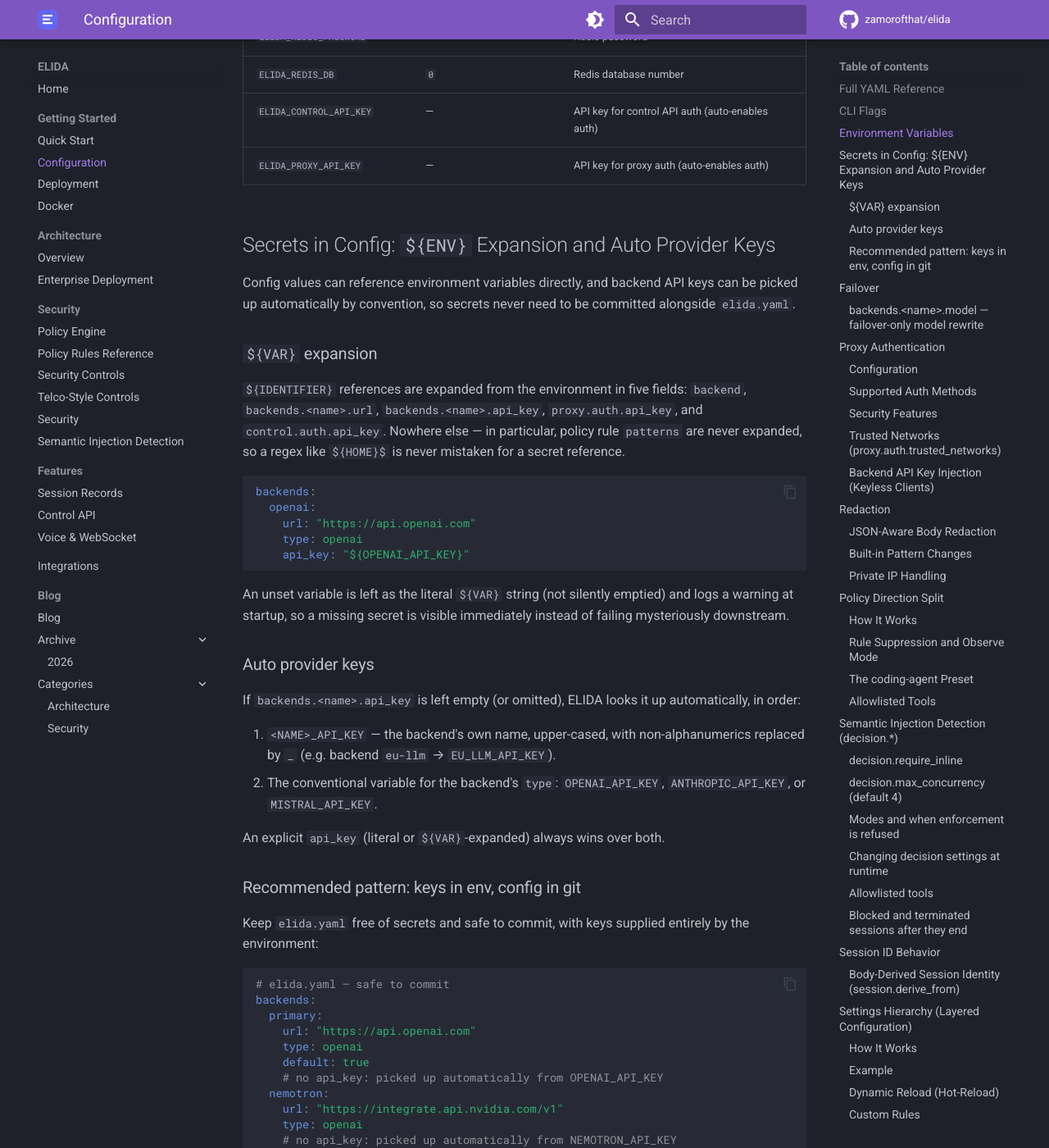
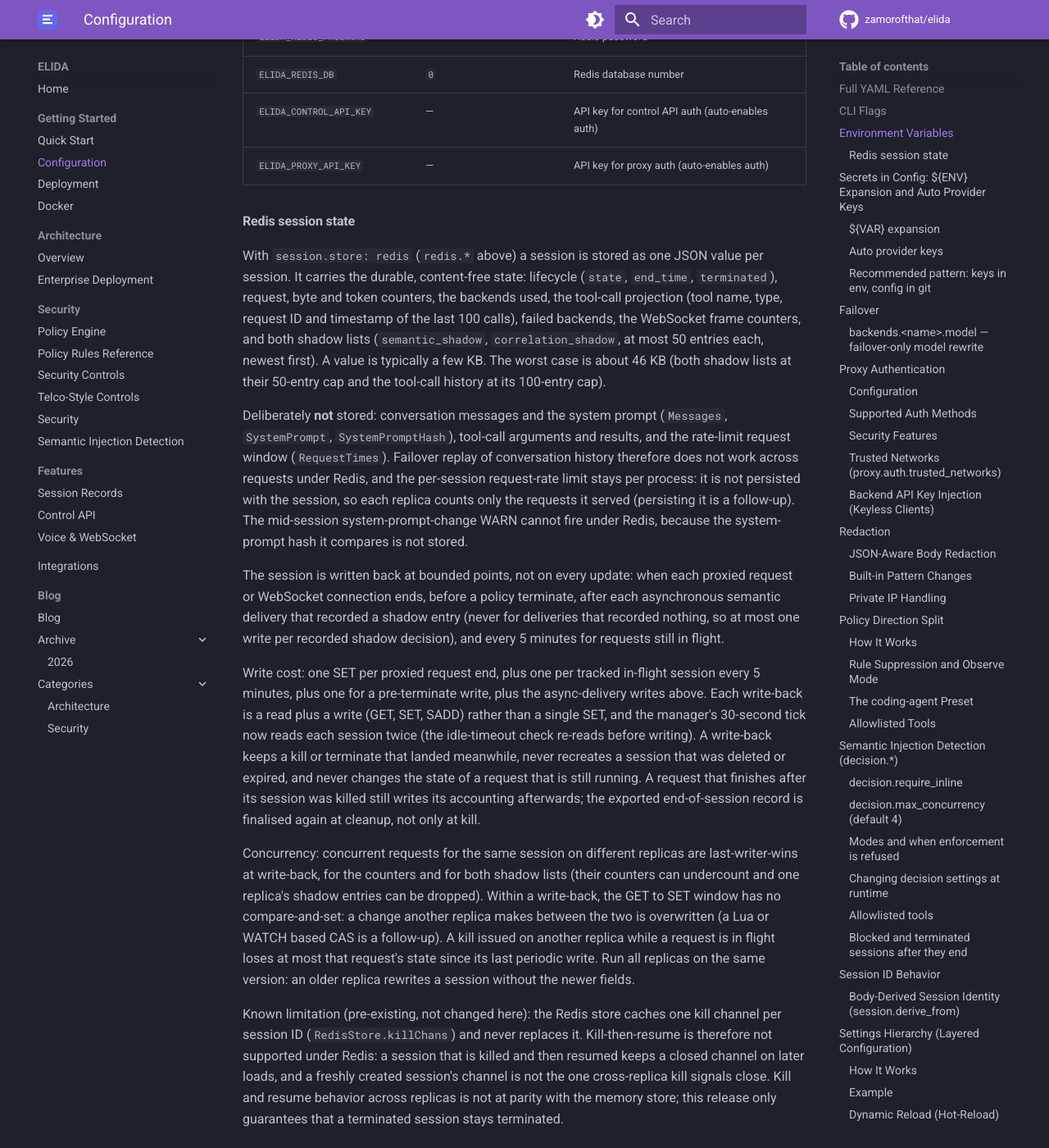
Before and after one commit to zamorofthat/elida, an MkDocs documentation site: the page built from docs/configuration.md, in a window 1280 px wide and 1400 px high, scrolled down 4187 px. Shown: the whole window at 82% size. Built offline with MkDocs 1.6.1 and Material for MkDocs 9.7.7, drawn with Linux system fonts in a browser that asks for light colours; comment, search, counter and statistics services are not loaded.

Commit message:
docs: document the Redis session state, its cost, and its known limitations

```diff
--- a/docs/configuration.md
+++ b/docs/configuration.md
@@ -179,6 +179,63 @@
 | `ELIDA_REDIS_DB` | `0` | Redis database number |
 | `ELIDA_CONTROL_API_KEY` | — | API key for control API auth (auto-enables auth) |
 | `ELIDA_PROXY_API_KEY` | — | API key for proxy auth (auto-enables auth) |
+
+#### Redis session state
+
+With `session.store: redis` (`redis.*` above) a session is stored as one JSON
+value per session. It carries the durable, content-free state: lifecycle
+(`state`, `end_time`, `terminated`), request, byte and token counters, the
+backends used, the tool-call projection (tool name, type, request ID and
+timestamp of the last 100 calls), failed backends, the WebSocket frame
+counters, and both shadow lists (`semantic_shadow`, `correlation_shadow`, at
+most 50 entries each, newest first). A value is typically a few KB. The
+worst case is about 46 KB (both shadow lists at their 50-entry cap and the
+tool-call history at its 100-entry cap).
+
+Deliberately **not** stored: conversation messages and the system prompt
+(`Messages`, `SystemPrompt`, `SystemPromptHash`), tool-call arguments and
+results, and the rate-limit request window (`RequestTimes`). Failover replay of
+conversation history therefore does not work across requests under Redis, and
+the per-session request-rate limit stays per process: it is not persisted with
+the session, so each replica counts only the requests it served (persisting it
+is a follow-up). The mid-session system-prompt-change WARN cannot fire under
+Redis, because the system-prompt hash it compares is not stored.
+
+The session is written back at bounded points, not on every update: when each
+proxied request or WebSocket connection ends, before a policy terminate, after
+each asynchronous semantic delivery that recorded a shadow entry (never for
+deliveries that recorded nothing, so at most one write per recorded shadow
+decision), and every 5 minutes for requests still in flight.
+
+Write cost: one SET per proxied request end, plus one per tracked in-flight
+session every 5 minutes, plus one for a pre-terminate write, plus the
+async-delivery writes above. Each write-back is a read plus a write (GET, SET,
+SADD) rather than a single SET, and the manager's 30-second tick now reads each
+session twice (the idle-timeout check re-reads before writing). A write-back
+keeps a kill or terminate that landed meanwhile, never recreates a session
+that was deleted or expired, and never changes the state of a request that is
+still running. A request that finishes after its session was killed still
+writes its accounting afterwards; the exported end-of-session record is
+finalised again at cleanup, not only at kill.
+
+Concurrency: concurrent requests for the same session on different replicas
+are last-writer-wins at write-back, for the counters and for both shadow lists
+(their counters can undercount and one replica's shadow entries can be
+dropped). Within a write-back, the GET to SET window has no compare-and-set: a
+change another replica makes between the two is overwritten (a Lua or WATCH
+based CAS is a follow-up). A kill issued on another replica while a request is
+in flight loses at most that request's state since its last periodic write.
+Run all replicas on the same version: an older replica rewrites a session
+without the newer fields.
+
+Known limitation (pre-existing, not changed here): the Redis store caches one
+kill channel per session ID (`RedisStore.killChans`) and never replaces it.
+Kill-then-resume is therefore not supported under Redis: a session that is
+killed and then resumed keeps a closed channel on later loads, and a freshly
+created session's channel is not the one cross-replica kill signals close.
+Kill and resume behavior across replicas is not at parity with the memory
+store; this release only guarantees that a terminated session stays
+terminated.
 
 ## Secrets in Config: `${ENV}` Expansion and Auto Provider Keys
 
```
Also changed, not shown: CHANGELOG.md (+22 -0 lines), docs/enterprise-deployment.md (+5 -0 lines), docs/semantic-detection.md (+9 -0 lines).
